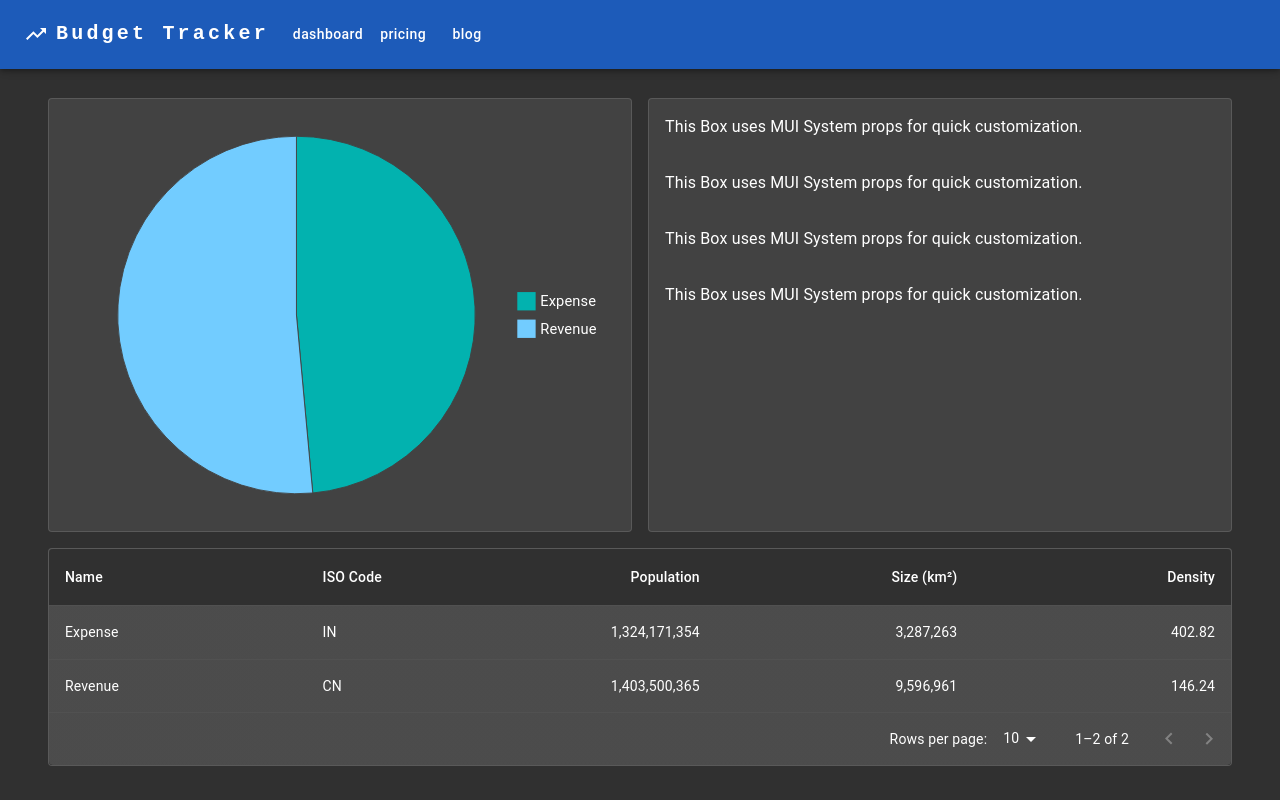
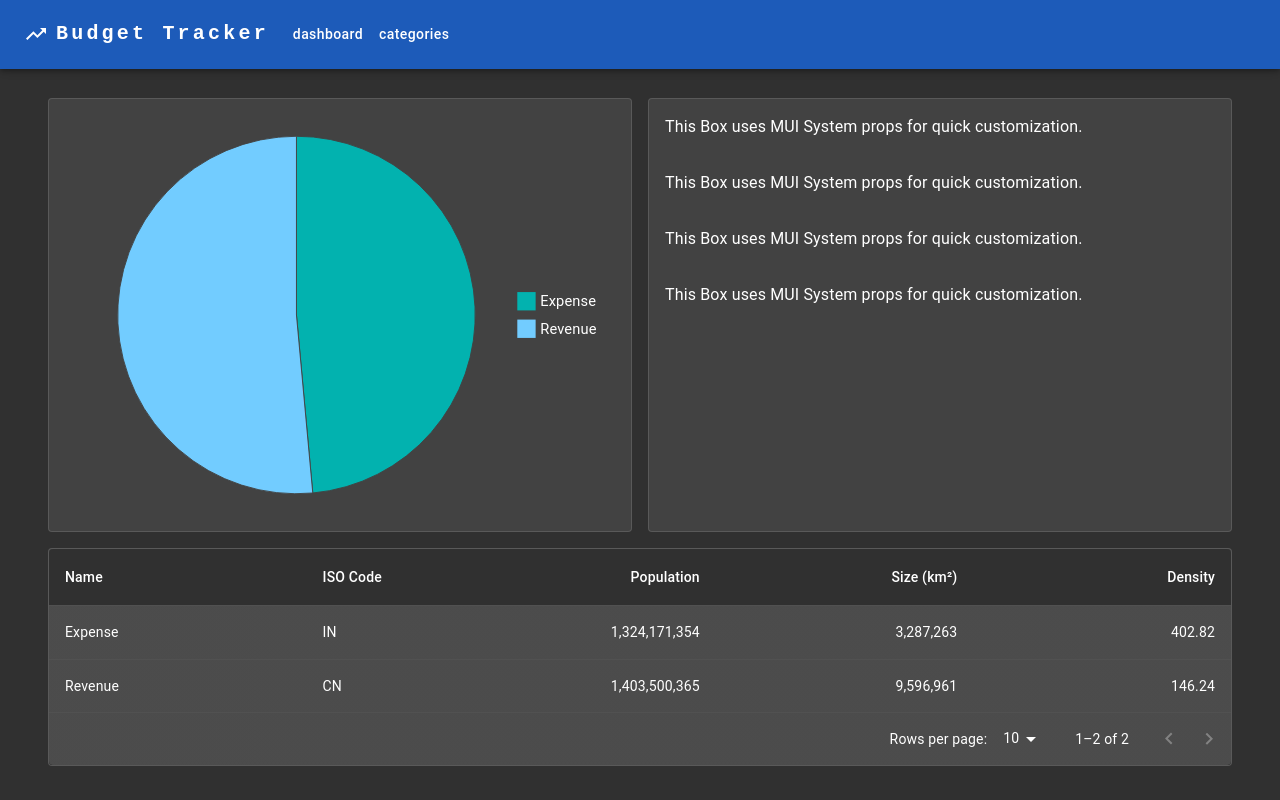
Before and after one commit to dvdprr6/BudgetTracker, a React (Vite) app in the folder ui/: page /BudgetTracker/dashboard in a window 1280 px wide. Built offline with nearby package versions, Linux system fonts and the light colour scheme; the HTML template or start-up script is replaced by a standard one.

Commit message:
category page and redirects

```diff
--- /dev/null
+++ b/ui/src/components/categories/Categories.tsx
@@ -0,0 +1,5 @@
+const Categories = () => {
+  return <p>This is Categories Page</p>
+}
+
+export default Categories
--- /dev/null
+++ b/ui/src/components/categories/CategoriesPage.tsx
@@ -0,0 +1,6 @@
+import { Navigation } from '@budgettracker-components-navigation'
+import Categories from './Categories'
+
+const CategoriesPage = () => <Navigation component={<Categories />} />
+
+export default CategoriesPage
--- /dev/null
+++ b/ui/src/components/categories/index.tsx
@@ -0,0 +1,3 @@
+import CategoriesPage from './CategoriesPage'
+
+export { CategoriesPage }
--- a/ui/src/components/dashboard/Dashboard.tsx
+++ b/ui/src/components/dashboard/Dashboard.tsx
@@ -124,7 +124,7 @@ const Dashboard = () => {
       <Grid item xs={12}>
         <Card variant={'outlined'} sx={{ height: '100%'}}>
           <Paper sx={{ width: '100%', overflow: 'hidden' }}>
-            <TableContainer sx={{ maxHeight: 440 }}>
+            <TableContainer sx={{ maxHeight: '100%' }}>
               <Table stickyHeader aria-label="sticky table">
                 <TableHead>
                   <TableRow>
--- a/ui/src/components/navigation/Navigation.tsx
+++ b/ui/src/components/navigation/Navigation.tsx
@@ -3,8 +3,8 @@ import MenuIcon from '@mui/icons-material/Menu'
 import TrendingUpIcon from '@mui/icons-material/TrendingUp'
 import { AppBar, Box, Toolbar, IconButton, Typography, Menu, Container, Button, MenuItem } from '@mui/material'
 import { styled } from '@mui/material/styles'
-
-const pages = ['Dashboard', 'Pricing', 'Blog']
+import { DASHBOARD_REDIRECT, CATEGORIES_REDIRECT } from '@budgettracker-utils'
+import { useNavigate } from 'react-router-dom'
 
 const DrawerHeader = styled('div')(({ theme }) => ({
   display: 'flex',
@@ -18,8 +18,15 @@ const DrawerHeader = styled('div')(({ theme }) => ({
 const Navigation: FC<{ component: ReactNode }> = (props) => {
   const { component: Component } = props
   const [anchorElNav, setAnchorElNav] = React.useState<null | HTMLElement>(null)
+  const navigate = useNavigate()
+
   const handleOpenNavMenu = (event: React.MouseEvent<HTMLElement>) => {
     setAnchorElNav(event.currentTarget)
+  }
+
+  const handleRedirect = (redirectUrl: string) => {
+    navigate(redirectUrl)
+    //setAnchorElNav(null)
   }
 
   const handleCloseNavMenu = () => {
@@ -78,11 +85,12 @@ const Navigation: FC<{ component: ReactNode }> = (props) => {
                   display: { xs: 'block', md: 'none' },
                 }}
               >
-                {pages.map((page) => (
-                  <MenuItem key={page} onClick={handleCloseNavMenu}>
-                    <Typography textAlign="center">{page}</Typography>
-                  </MenuItem>
-                ))}
+                <MenuItem onClick={() => handleRedirect(DASHBOARD_REDIRECT)}>
+                  <Typography textAlign={'center'}>Dashboard</Typography>
+                </MenuItem>
+                <MenuItem onClick={() => handleRedirect(CATEGORIES_REDIRECT)}>
+                  <Typography textAlign={'center'}>Categories</Typography>
+                </MenuItem>
               </Menu>
             </Box>
             <TrendingUpIcon sx={{ display: { xs: 'flex', md: 'none' }, mr: 1 }} />
@@ -105,15 +113,12 @@ const Navigation: FC<{ component: ReactNode }> = (props) => {
               Budget Tracker
             </Typography>
             <Box sx={{ flexGrow: 1, display: { xs: 'none', md: 'flex' } }}>
-              {pages.map((page) => (
-                <Button
-                  key={page}
-                  onClick={handleCloseNavMenu}
-                  sx={{ my: 2, color: 'white', display: 'block' }}
-                >
-                  {page}
-                </Button>
-              ))}
+              <Button onClick={() => handleRedirect(DASHBOARD_REDIRECT)} sx={{ my: 2, color: 'white', display: 'block' }}>
+                  Dashboard
+              </Button>
+              <Button onClick={() => handleRedirect(CATEGORIES_REDIRECT)} sx={{ my: 2, color: 'white', display: 'block' }}>
+                Categories
+              </Button>
             </Box>
           </Toolbar>
         </Container>
--- a/ui/src/utils/constants.ts
+++ b/ui/src/utils/constants.ts
@@ -1,2 +1,3 @@
 export const HOME_REDIRECT: string = '/BudgetTracker'
 export const DASHBOARD_REDIRECT: string = '/BudgetTracker/dashboard'
+export const CATEGORIES_REDIRECT: string = '/BudgetTracker/categories'
--- a/ui/tsconfig.paths.json
+++ b/ui/tsconfig.paths.json
@@ -6,6 +6,7 @@
       "@budgettracker-components-home": ["src/components/home*", "src/components/home"],
       "@budgettracker-components-navigation": ["src/components/navigation*", "src/components/navigation"],
       "@budgettracker-components-dashboard": ["src/components/dashboard*", "src/components/dashboard"],
+      "@budgettracker-components-categories": ["src/components/categories*", "src/components/categories"],
       "@budgettracker-utils": ["src/utils*", "src/utils"]
     }
   }
--- a/ui/vite.config.ts
+++ b/ui/vite.config.ts
@@ -12,6 +12,7 @@ export default defineConfig({
       '@budgettracker-components-home': path.resolve(__dirname, './src/components/home'),
       '@budgettracker-components-navigation': path.resolve(__dirname, './src/components/navigation'),
       '@budgettracker-components-dashboard': path.resolve(__dirname, './src/components/dashboard'),
+      '@budgettracker-components-categories': path.resolve(__dirname, './src/components/categories'),
       '@budgettracker-utils': path.resolve(__dirname, './src/utils')
     }
   }
```
Also changed, not shown: ui/src/App.tsx (+6 -1 lines).
